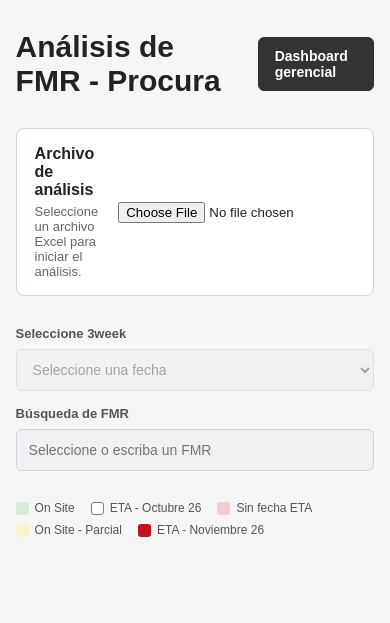
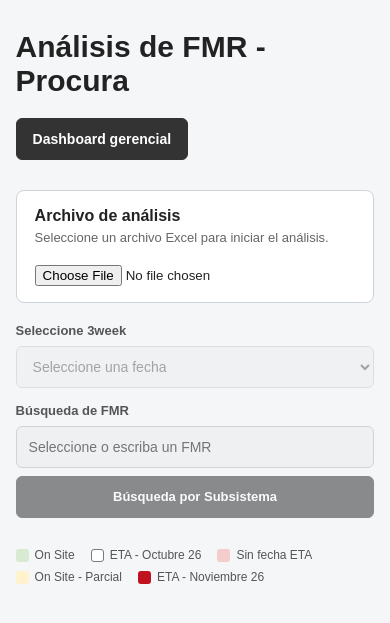
Before and after one commit to danpeq/bechtel-fmr, a Flask app: page / in a window 390 px wide. Shown: the top 623 px of the page. Run offline with Flask 3, Linux system fonts and the light colour scheme; some libraries are stand-ins or nearby versions.

Commit message:
Hacer búsqueda contextual responsive

```diff
--- a/static/css/style.css
+++ b/static/css/style.css
@@ -216,6 +216,39 @@ header h1 {
         #777;
 }
 
+.fmr-search-controls {
+    display: grid;
+    grid-template-columns: minmax(0, 1fr) auto;
+    gap: 8px;
+    min-width: 0;
+}
+
+.search-mode-button {
+    display: inline-flex;
+    align-items: center;
+    justify-content: center;
+    min-height: 42px;
+    padding: 9px 12px;
+    border: 1px solid #333;
+    border-radius: 6px;
+    background: #333;
+    color: #fff;
+    font-size: 13px;
+    font-weight: 600;
+    cursor: pointer;
+    white-space: normal;
+    line-height: 1.25;
+}
+
+.search-mode-button:hover:not(:disabled) {
+    background: #555;
+}
+
+.search-mode-button:disabled {
+    cursor: not-allowed;
+    opacity: 0.55;
+}
+
 
 /* ========================================================
    SECCIONES
@@ -344,6 +377,13 @@ header h1 {
 
     border-top:
         1px solid #ddd;
+}
+
+.subsistema-seleccionado-actions {
+    display: flex;
+    align-items: center;
+    justify-content: space-between;
+    gap: 12px;
 }
 
 
@@ -921,6 +961,15 @@ header h1 {
             1fr;
     }
 
+    .fmr-search-controls {
+        grid-template-columns: 1fr;
+    }
+
+    .subsistema-seleccionado-actions {
+        align-items: stretch;
+        flex-direction: column;
+    }
+
 }
 
 .fmrs-general-container {
@@ -1014,3 +1063,46 @@ input:disabled {
     cursor: not-allowed;
     background-color: #eef0f2;
 }
+
+#lista-subsistemas-general {
+    max-height: 320px;
+    overflow-y: auto;
+    align-content: flex-start;
+    padding: 2px;
+}
+
+.estado-filtro-subsistemas {
+    margin: -8px 0 14px;
+    color: #666;
+    font-size: 12px;
+}
+
+@media (max-width: 800px) {
+    .main-header {
+        align-items: flex-start;
+        flex-direction: column;
+    }
+
+    .carga-datos {
+        align-items: stretch;
+        flex-direction: column;
+        margin-bottom: 20px;
+    }
+
+    .procurement-list {
+        grid-template-columns: minmax(0, 1fr);
+    }
+}
+
+@media (max-width: 500px) {
+    .info-section,
+    .detalle-section {
+        padding: 16px;
+    }
+}
+
+@media (max-width: 800px) {
+    .fmr-encontrado-container .fmr-summary-container {
+        grid-template-columns: minmax(0, 1fr);
+    }
+}
--- a/static/js/app.js
+++ b/static/js/app.js
@@ -12,14 +12,29 @@ const estado = {
     fmrs: []
 };
 
+const vista = {
+    modoBusqueda: "fmr",
+    fmrDeRegreso: "",
+    subsistemaBusqueda: ""
+};
+
 const threeweekSelect = document.getElementById("threeweek-select");
 const fmrSearch = document.getElementById("fmr-search");
+const fmrSearchLabel = document.getElementById("fmr-search-label");
+const modoBusquedaButton = document.getElementById("modo-busqueda-button");
 const listaFMRsGeneral = document.getElementById("lista-fmrs-general");
+const busquedaSubsistemaPanel = document.getElementById("busqueda-subsistema-panel");
+const listaSubsistemasGeneral = document.getElementById("lista-subsistemas-general");
+const estadoFiltroSubsistemas = document.getElementById("estado-filtro-subsistemas");
+const subsistemaGeneralSeleccionado = document.getElementById("subsistema-general-seleccionado");
+const nombreSubsistemaGeneral = document.getElementById("nombre-subsistema-general");
+const listaFMRSubsistemaGeneral = document.getElementById("lista-fmr-subsistema-general");
 const fmrOptions = document.getElementById("fmr-options");
 const infoSubsistema = document.getElementById("info-subsistema");
 const listaSubsistemas = document.getElementById("lista-subsistemas");
 const subsistemaSeleccionadoDiv = document.getElementById("subsistema-seleccionado");
 const nombreSubsistema = document.getElementById("nombre-subsistema");
+const regresarAFMRButton = document.getElementById("regresar-a-fmr");
 const listaFMR = document.getElementById("lista-fmr");
 const resultadoFMRSearch = document.getElementById("resultado-fmr-search");
 const fmrEncontrado = document.getElementById("fmr-encontrado");
@@ -309,6 +324,114 @@ function cargarTodasLasFMR() {
     });
 }
 
+function actualizarModoBusqueda() {
+    const modoSubsistema = vista.modoBusqueda === "subsistema";
+    modoBusquedaButton.textContent = modoSubsistema ? "Búsqueda por FMR" : "Búsqueda por Subsistema";
+    modoBusquedaButton.disabled = !estado.cargado;
+    fmrSearch.disabled = !estado.cargado;
+    fmrSearchLabel.textContent = modoSubsistema ? "Búsqueda por Subsistema" : "Búsqueda de FMR";
+    fmrSearch.placeholder = modoSubsistema
+        ? "Seleccione o escriba un Subsistema"
+        : "Seleccione o escriba un FMR";
+    listaFMRsGeneral.style.display = modoSubsistema ? "none" : "flex";
+    busquedaSubsistemaPanel.style.display = modoSubsistema ? "block" : "none";
+    cargarListaFMR();
+}
+
+function filtrarSubsistemasBusqueda(termino = fmrSearch.value) {
+    const busqueda = texto(termino).toLocaleLowerCase();
+    const botones = [...listaSubsistemasGeneral.querySelectorAll(".subsistema-item")];
+    let visibles = 0;
+    botones.forEach(function(boton) {
+        boton.style.display = !busqueda || boton.textContent.toLocaleLowerCase().includes(busqueda)
+            ? ""
+            : "none";
+        if (boton.style.display !== "none") {
+            visibles += 1;
+        }
+    });
+    estadoFiltroSubsistemas.textContent = busqueda
+        ? (visibles ? `${visibles} de ${botones.length} SubSistemas` : "No se encontraron SubSistemas.")
+        : `${botones.length} SubSistemas disponibles`;
+}
+
+function seleccionarSubsistemaBusqueda(subsistema) {
+    const botonSeleccionado = [...listaSubsistemasGeneral.querySelectorAll(".subsistema-item")].find(function(boton) {
+        return boton.textContent === subsistema;
+    });
+    if (!botonSeleccionado) {
+        return false;
+    }
+
+    vista.subsistemaBusqueda = subsistema;
+    fmrSearch.value = subsistema;
+    filtrarSubsistemasBusqueda(subsistema);
+    listaSubsistemasGeneral.querySelectorAll(".subsistema-item").forEach(function(boton) {
+        boton.classList.toggle("selected", boton === botonSeleccionado);
+    });
+    nombreSubsistemaGeneral.textContent = subsistema;
+    subsistemaGeneralSeleccionado.style.display = "block";
+    cargarFMRSubsistemaBusqueda(subsistema);
+    return true;
+}
+
+function cargarSubsistemasBusqueda() {
+    listaSubsistemasGeneral.innerHTML = "";
+    subsistemaGeneralSeleccionado.style.display = "none";
+
+    const subsistemas = valoresUnicos(estado.normalizado.map(function(fila) {
+        return fila.SubSistema;
+    }));
+    if (!subsistemas.length) {
+        listaSubsistemasGeneral.innerHTML = "<p class=\"mensaje-vacio\">No hay SubSistemas en el archivo.</p>";
+        return;
+    }
+
+    subsistemas.forEach(function(subsistema) {
+        listaSubsistemasGeneral.appendChild(crearBoton(subsistema, "subsistema-item", null, function() {
+            seleccionarSubsistemaBusqueda(subsistema);
+        }));
+    });
+    filtrarSubsistemasBusqueda();
+}
+
+function cargarFMRSubsistemaBusqueda(subsistema) {
+    listaFMRSubsistemaGeneral.innerHTML = "";
+    const fmrs = valoresUnicos(estado.normalizado.filter(function(fila) {
+        return texto(fila.SubSistema) === subsistema;
+    }).map(function(fila) { return fila.FMR; }));
+
+    if (!fmrs.length) {
+        listaFMRSubsistemaGeneral.innerHTML = "<p class=\"mensaje-vacio\">No hay FMR asociadas a este SubSistema.</p>";
+        return;
+    }
+
+    fmrs.forEach(function(fmr) {
+        const datos = obtenerDatosFMR(fmr, subsistema);
+        listaFMRSubsistemaGeneral.appendChild(crearBoton(fmr, "fmr-item", obtenerColorFMR(datos), function() {
+            buscarFMR(fmr, true);
+        }));
+    });
+}
+
+function cambiarModoBusqueda() {
+    const siguienteModo = vista.modoBusqueda === "fmr" ? "subsistema" : "fmr";
+    vista.modoBusqueda = siguienteModo;
+    resultadoFMRSearch.style.display = "none";
+    infoSubsistema.style.display = "none";
+    detalleFMR.style.display = "none";
+    regresarAFMRButton.style.display = "none";
+    fmrSearch.value = "";
+    vista.subsistemaBusqueda = "";
+
+    if (siguienteModo === "subsistema") {
+        cargarSubsistemasBusqueda();
+    } else {
+        vista.subsistemaBusqueda = "";
+    }
+    actualizarModoBusqueda();
+}
+
 function cargar3Week() {
     threeweekSelect.innerHTML = "<option value=\"\">Seleccione una fecha</option>";
     estado.semanas.forEach(function(semana) {
@@ -345,6 +468,7 @@ function cargarSubsistemas3Week(fechaSeleccionada) {
 
 function seleccionarSubsistema(boton, subsistema) {
     subsistemaSeleccionado = subsistema;
+    regresarAFMRButton.style.display = "none";
     document.querySelectorAll(".subsistema-item").forEach(function(item) { item.classList.remove("selected"); });
     boton.classList.add("selected");
     nombreSubsistema.textContent = subsistema;
@@ -451,10 +575,16 @@ function mostrarProcurementPorPO(procurement, po) {
     });
 }
 
-function buscarFMR(fmr) {
+function buscarFMR(fmr, conservarModoBusqueda = false) {
     fmr = texto(fmr);
     if (!fmr) {
         return;
+    }
+    if (!conservarModoBusqueda) {
+        vista.modoBusqueda = "fmr";
+        vista.fmrDeRegreso = "";
+        actualizarModoBusqueda();
+        regresarAFMRButton.style.display = "none";
     }
     const datos = obtenerDatosFMR(fmr);
     resultadoFMRSearch.style.display = "block";
@@ -474,13 +604,16 @@ function buscarFMR(fmr) {
         listaSubsistemasFMR.appendChild(crearBoton(subsistema, "subsistema-item", null, function() {
             subsistemaSeleccionado = subsistema;
             fmrSeleccionado = datos.fmr;
+            vista.fmrDeRegreso = datos.fmr;
             infoSubsistema.style.display = "block";
+            resultadoFMRSearch.style.display = "none";
             listaSubsistemas.innerHTML = "";
             const boton = crearBoton(subsistema, "subsistema-item", null, function() {});
             boton.classList.add("selected");
             listaSubsistemas.appendChild(boton);
             nombreSubsistema.textContent = subsistema;
             subsistemaSeleccionadoDiv.style.display = "block";
+            regresarAFMRButton.style.display = "inline-flex";
             cargarFMR(subsistema);
             cargarDetalleFMR(datos.fmr, subsistema);
         }));
@@ -490,9 +623,12 @@ function buscarFMR(fmr) {
 
 function cargarListaFMR() {
     fmrOptions.innerHTML = "";
-    estado.fmrs.forEach(function(fmr) {
+    const opciones = vista.modoBusqueda === "subsistema"
+        ? valoresUnicos(estado.normalizado.map(function(fila) { return fila.SubSistema; }))
+        : estado.fmrs;
+    opciones.forEach(function(opcion) {
         const option = document.createElement("option");
-        option.value = fmr;
+        option.value = opcion;
         fmrOptions.appendChild(option);
     });
 }
@@ -508,6 +644,8 @@ function limpiarPantalla() {
     infoSubsistema.style.display = "none";
     resultadoFMRSearch.style.display = "none";
     detalleFMR.style.display = "none";
+    busquedaSubsistemaPanel.style.display = "none";
+    regresarAFMRButton.style.display = "none";
 }
 
 async function procesarArchivoLocal(contenido, nombre, guardar = true) {
@@ -516,8 +654,9 @@ async function procesarArchivoLocal(contenido, nombre, guardar = true) {
         const workbook = XLSX.read(contenido, { type: "array", cellDates: true });
         prepararDatos(workbook);
         estado.cargado = true;
+        vista.modoBusqueda = "fmr";
         threeweekSelect.disabled = false;
-        fmrSearch.disabled = false;
+        actualizarModoBusqueda();
         estadoCarga.textContent = `${nombre} cargado. El análisis se ejecuta en el navegador.`;
         cargar3Week();
         cargarListaFMR();
@@ -561,6 +700,12 @@ async function restaurarWorkbookLocal() {
 }
 
 threeweekSelect.addEventListener("change", function() {
+    vista.modoBusqueda = "fmr";
+    vista.fmrDeRegreso = "";
+    vista.subsistemaBusqueda = "";
+    fmrSearch.value = "";
+    actualizarModoBusqueda();
+    regresarAFMRButton.style.display = "none";
     threeweekSeleccionado = this.value.trim();
     if (!threeweekSeleccionado) {
         limpiarPantalla();
@@ -575,12 +720,55 @@ threeweekSelect.addEventListener("change", function() {
 fmrSearch.addEventListener("keydown", function(event) {
     if (event.key === "Enter") {
         event.preventDefault();
+        if (vista.modoBusqueda === "subsistema") {
+            const busqueda = texto(this.value).toLocaleLowerCase();
+            const subsistemas = valoresUnicos(estado.normalizado.map(function(fila) {
+                return fila.SubSistema;
+            }));
+            const coincidenciaExacta = subsistemas.find(function(subsistema) {
+                return subsistema.toLocaleLowerCase() === busqueda;
+            });
+            const coincidencias = subsistemas.filter(function(subsistema) {
+                return subsistema.toLocaleLowerCase().includes(busqueda);
+            });
+            if (coincidenciaExacta || coincidencias.length === 1) {
+                seleccionarSubsistemaBusqueda(coincidenciaExacta || coincidencias[0]);
+            }
+            filtrarSubsistemasBusqueda();
+            return;
+        }
         buscarFMR(this.value);
     }
 });
 
+fmrSearch.addEventListener("input", function() {
+    if (vista.modoBusqueda === "subsistema") {
+        filtrarSubsistemasBusqueda(this.value);
+    }
+});
+
 fmrSearch.addEventListener("change", function() {
+    if (vista.modoBusqueda === "subsistema") {
+        const busqueda = texto(this.value).toLocaleLowerCase();
+        const subsistema = valoresUnicos(estado.normalizado.map(function(fila) {
+            return fila.SubSistema;
+        })).find(function(item) { return item.toLocaleLowerCase() === busqueda; });
+        if (subsistema) {
+            seleccionarSubsistemaBusqueda(subsistema);
+        } else {
+            filtrarSubsistemasBusqueda(this.value);
+        }
+        return;
+    }
     buscarFMR(this.value);
 });
 
+modoBusquedaButton.addEventListener("click", cambiarModoBusqueda);
+
+regresarAFMRButton.addEventListener("click", function() {
+    if (vista.fmrDeRegreso) {
+        buscarFMR(vista.fmrDeRegreso);
+    }
+});
+
 restaurarWorkbookLocal();
--- a/templates/index.html
+++ b/templates/index.html
@@ -104,10 +104,11 @@
 
         <div class="filtro-item">
 
-            <label for="fmr-search">
+            <label id="fmr-search-label" for="fmr-search">
                 Búsqueda de FMR
             </label>
 
+            <div class="fmr-search-controls">
                 <input
                     type="text"
                     id="fmr-search"
@@ -117,6 +118,10 @@
                     placeholder="Seleccione o escriba un FMR"
                     autocomplete="off"
                 >
+                <button id="modo-busqueda-button" class="search-mode-button" type="button" disabled>
+                    Búsqueda por Subsistema
+                </button>
+            </div>
 
             <datalist
                 id="fmr-options"
@@ -140,6 +145,20 @@
             class="fmrs-general-container"
         >
         </div>
+
+        <section id="busqueda-subsistema-panel" class="info-section" style="display: none;">
+            <h2>SubSistemas</h2>
+            <p id="estado-filtro-subsistemas" class="estado-filtro-subsistemas" aria-live="polite"></p>
+            <div id="lista-subsistemas-general" class="subsistema-list"></div>
+            <div id="subsistema-general-seleccionado" class="subsistema-seleccionado" style="display: none;">
+                <h3>SubSistema seleccionado</h3>
+                <div id="nombre-subsistema-general" class="info-value"></div>
+                <div class="fmr-section">
+                    <h3>FMR Asociado</h3>
+                    <div id="lista-fmr-subsistema-general" class="fmr-list"></div>
+                </div>
+            </div>
+        </section>
 
 
     <!-- ==================================================
@@ -168,15 +187,12 @@
             class="subsistema-seleccionado"
         >
 
-            <h3>
-                SubSistema seleccionado
-            </h3>
-
-
-            <div
-                id="nombre-subsistema"
-                class="info-value"
-            >
+            <h3>SubSistema seleccionado</h3>
+            <div class="subsistema-seleccionado-actions">
+                <div id="nombre-subsistema" class="info-value"></div>
+                <button id="regresar-a-fmr" class="search-mode-button" type="button" style="display: none;">
+                    Regresar a FMR
+                </button>
             </div>
 
 
```
Also changed, not shown: index.html (+26 -10 lines). Lines whose indentation alone changed are shown as unchanged.
